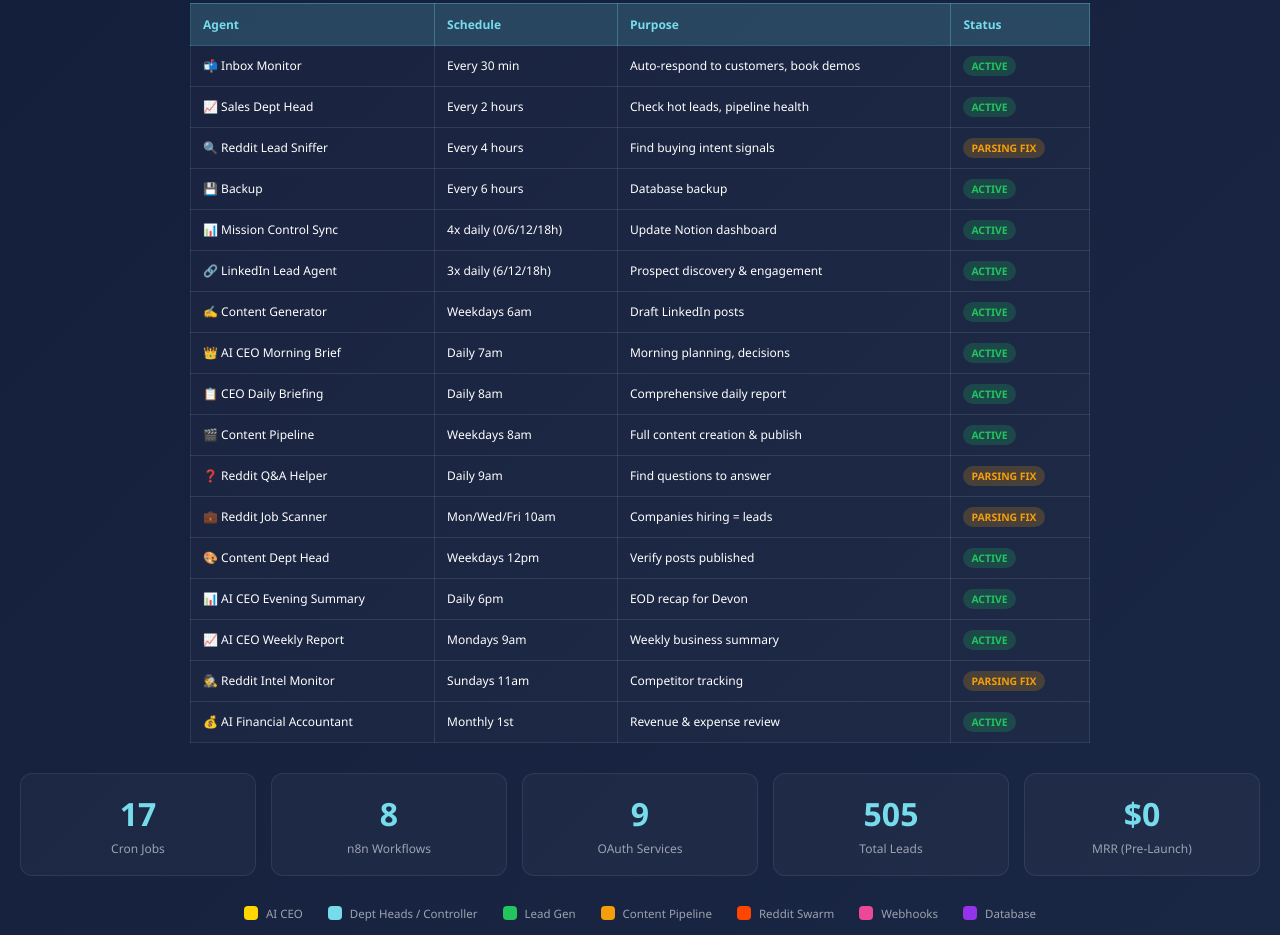
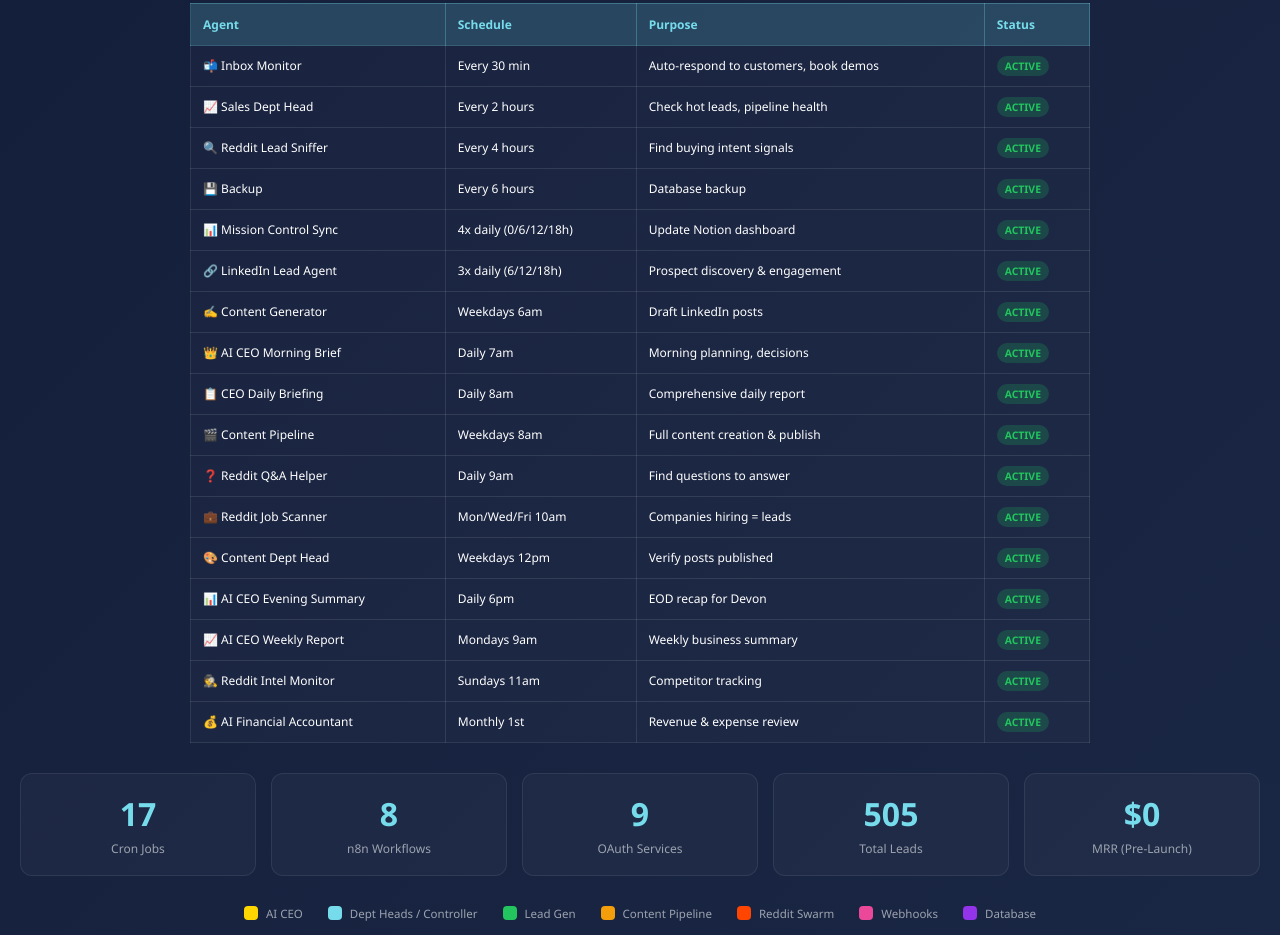
Before and after one commit to BikingDT/investigatepro-landing, a website: page swarm.html in a window 1280 px wide. Shown: the part 3043-3978 px from the top of the page. Drawn offline with Linux system fonts and the light colour scheme.

Commit message:
🔧 Reddit swarm parsing fixed - all 17 agents now ACTIVE

```diff
--- a/swarm.html
+++ b/swarm.html
@@ -763,7 +763,7 @@
                     <td>🔍 Reddit Lead Sniffer</td>
                     <td>Every 4 hours</td>
                     <td>Find buying intent signals</td>
-                    <td><span class="cron-status warning">PARSING FIX</span></td>
+                    <td><span class="cron-status active">ACTIVE</span></td>
                 </tr>
                 <tr>
                     <td>💾 Backup</td>
@@ -811,13 +811,13 @@
                     <td>❓ Reddit Q&A Helper</td>
                     <td>Daily 9am</td>
                     <td>Find questions to answer</td>
-                    <td><span class="cron-status warning">PARSING FIX</span></td>
+                    <td><span class="cron-status active">ACTIVE</span></td>
                 </tr>
                 <tr>
                     <td>💼 Reddit Job Scanner</td>
                     <td>Mon/Wed/Fri 10am</td>
                     <td>Companies hiring = leads</td>
-                    <td><span class="cron-status warning">PARSING FIX</span></td>
+                    <td><span class="cron-status active">ACTIVE</span></td>
                 </tr>
                 <tr>
                     <td>🎨 Content Dept Head</td>
@@ -841,7 +841,7 @@
                     <td>🕵️ Reddit Intel Monitor</td>
                     <td>Sundays 11am</td>
                     <td>Competitor tracking</td>
-                    <td><span class="cron-status warning">PARSING FIX</span></td>
+                    <td><span class="cron-status active">ACTIVE</span></td>
                 </tr>
                 <tr>
                     <td>💰 AI Financial Accountant</td>
```
